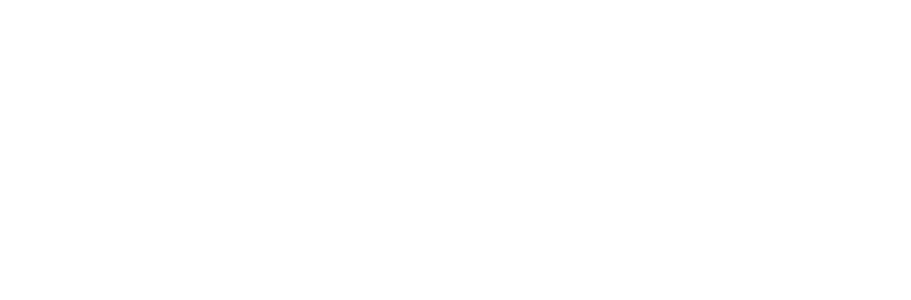
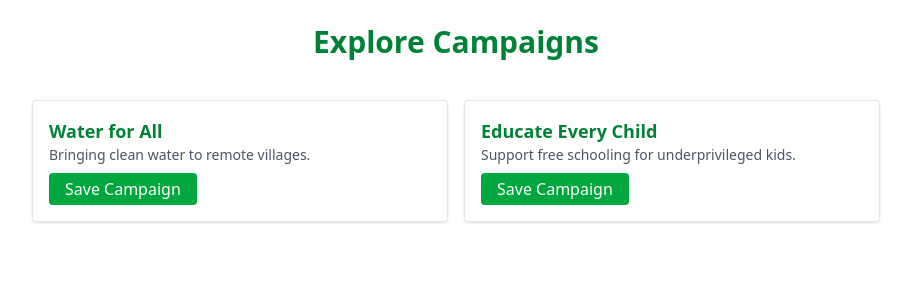
Before and after one commit to agrani0613s/CrowdSpark, a React (Vite) app in the folder crowdspark-frontend/: page /campaigns in a window 1280 px wide. Before the commit this address had no page. Shown: the top 300 px of the page, without its empty margins (184-1095 px from the left). Built offline with nearby package versions, Linux system fonts and the light colour scheme.

Commit message:
Add 'Save Campaign' feature to allow users to bookmark campaigns

```diff
--- a/crowdspark-frontend/src/App.jsx
+++ b/crowdspark-frontend/src/App.jsx
@@ -2,6 +2,11 @@
 import Home from './pages/Home';
 import CreateCampaign from "./pages/CreateCampaign";
 import Dashboard from './pages/Dashboard';
+import AllCampaigns from './pages/AllCampaigns';
+import SavedCampaigns from './pages/SavedCampaigns';
+
+<Route path="/saved" element={<SavedCampaigns />} />
+
 
 export default function App() {
   return (
@@ -10,6 +15,8 @@
         <Route path="/" element={<Home />} />
         <Route path="/create" element={<CreateCampaign />} />
         <Route path="/dashboard" element={<Dashboard />} />  {/* ✅ fixed path */}
+        <Route path="/campaigns" element={<AllCampaigns />} />
+        <Route path="/saved" element={<SavedCampaigns />} />
       </Routes>
     </Router>
   );
--- /dev/null
+++ b/crowdspark-frontend/src/components/CampaignCard.jsx
@@ -0,0 +1,38 @@
+import React, { useState, useEffect } from 'react';
+
+export default function CampaignCard({ campaign }) {
+  const [isSaved, setIsSaved] = useState(false);
+
+  useEffect(() => {
+    const savedCampaigns = JSON.parse(localStorage.getItem('savedCampaigns')) || [];
+    const alreadySaved = savedCampaigns.some(c => c.id === campaign.id);
+    setIsSaved(alreadySaved);
+  }, [campaign.id]);
+
+  const handleSave = () => {
+    const savedCampaigns = JSON.parse(localStorage.getItem('savedCampaigns')) || [];
+    if (!isSaved) {
+      savedCampaigns.push(campaign);
+      localStorage.setItem('savedCampaigns', JSON.stringify(savedCampaigns));
+      setIsSaved(true);
+    }
+  };
+
+  return (
+    <div className="bg-white p-4 rounded shadow border border-gray-200">
+      <h2 className="text-lg font-bold text-green-700">{campaign.title}</h2>
+      <p className="text-sm text-gray-600 mb-2">{campaign.description}</p>
+      <button
+        onClick={handleSave}
+        disabled={isSaved}
+        className={`px-4 py-1 rounded ${
+          isSaved
+            ? 'bg-gray-400 cursor-not-allowed'
+            : 'bg-green-600 hover:bg-green-700 text-white'
+        }`}
+      >
+        {isSaved ? 'Saved' : 'Save Campaign'}
+      </button>
+    </div>
+  );
+}
--- /dev/null
+++ b/crowdspark-frontend/src/components/CampaignList.jsx
@@ -0,0 +1,24 @@
+import CampaignCard from './CampaignCard';
+
+const dummyCampaigns = [
+  {
+    id: 1,
+    title: 'Water for All',
+    description: 'Bringing clean water to remote villages.',
+  },
+  {
+    id: 2,
+    title: 'Educate Every Child',
+    description: 'Support free schooling for underprivileged kids.',
+  },
+];
+
+export default function CampaignList() {
+  return (
+    <div className="grid gap-4 grid-cols-1 md:grid-cols-2 max-w-4xl mx-auto p-6">
+      {dummyCampaigns.map((campaign) => (
+        <CampaignCard key={campaign.id} campaign={campaign} />
+      ))}
+    </div>
+  );
+}
--- a/crowdspark-frontend/src/components/Navbar.jsx
+++ b/crowdspark-frontend/src/components/Navbar.jsx
@@ -9,6 +9,8 @@
           <Link to="/" className="text-gray-700 hover:text-green-600">Home</Link>
           <Link to="/campaigns" className="text-gray-700 hover:text-green-600">Explore</Link>
           <Link to="/dashboard" className="text-gray-700 hover:text-green-600">Dashboard</Link>  {/* Added Dashboard */}
+          <Link to="/saved" className="text-gray-700 hover:text-green-600">Saved</Link>
+
           <button
             onClick={onLoginClick}
             className="text-white bg-green-600 px-4 py-2 rounded hover:bg-green-700"
--- /dev/null
+++ b/crowdspark-frontend/src/pages/AllCampaigns.jsx
@@ -0,0 +1,13 @@
+import React from 'react';
+import CampaignList from '../components/CampaignList';
+
+export default function AllCampaigns() {
+  return (
+    <div>
+      <h1 className="text-3xl font-bold text-center text-green-700 mt-6 mb-4">
+        Explore Campaigns
+      </h1>
+      <CampaignList />
+    </div>
+  );
+}
--- /dev/null
+++ b/crowdspark-frontend/src/pages/SavedCampaigns.jsx
@@ -0,0 +1,29 @@
+// src/pages/SavedCampaigns.jsx
+import { useEffect, useState } from 'react';
+import CampaignCard from '../components/CampaignCard';
+
+export default function SavedCampaigns() {
+  const [saved, setSaved] = useState([]);
+
+  useEffect(() => {
+    const stored = localStorage.getItem('savedCampaigns');
+    if (stored) {
+      setSaved(JSON.parse(stored));
+    }
+  }, []);
+
+  return (
+    <div className="max-w-4xl mx-auto p-6">
+      <h1 className="text-2xl font-bold mb-4">Saved Campaigns</h1>
+      {saved.length > 0 ? (
+        <div className="grid grid-cols-1 md:grid-cols-2 gap-4">
+          {saved.map((campaign) => (
+            <CampaignCard key={campaign.id} campaign={campaign} />
+          ))}
+        </div>
+      ) : (
+        <p>No saved campaigns yet.</p>
+      )}
+    </div>
+  );
+}
```
